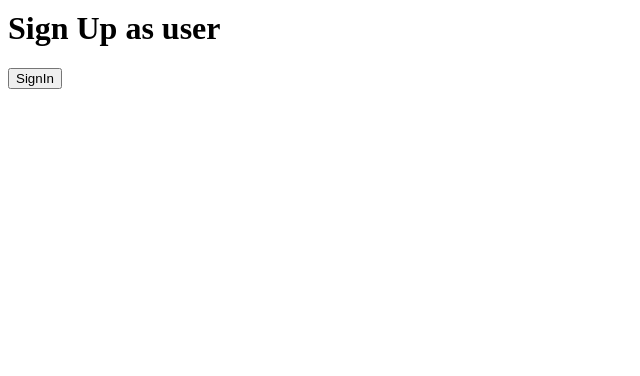
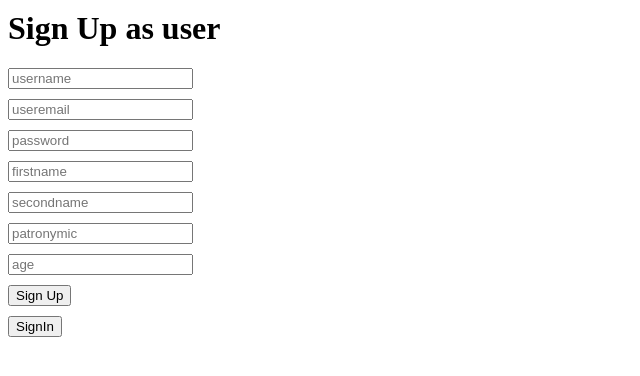
Before and after one commit to Radeon590/EventsHubJson, a React (Create React App) app in the folder events-hub-client/: page /signin in a window 1280 px wide. Both pictures are taken after a click on the button "SignUp". Shown: the top 376 px of the page, without its empty margins (0-640 px from the left). Built offline with nearby package versions, Linux system fonts and the light colour scheme.

Commit message:
client UserSignUp

```diff
--- a/events-hub-client/src/components/UserSignUp.js
+++ b/events-hub-client/src/components/UserSignUp.js
@@ -1,9 +1,54 @@
 import "../css/input-group.css";
+import { createUserAccount } from "../store/actionCreators/account";
+import { connect } from "react-redux";
+import { useRef } from "react";
 
-export default function UserSignUp(){
-    return(
+function UserSignUp({ onSignUp, createUserAccount }) {
+    const usernameInput = useRef(null);
+    const useremailInput = useRef(null);
+    const passwordInput = useRef(null);
+    const firstnameInput = useRef(null);
+    const secondnameInput = useRef(null);
+    const patronymicInput = useRef(null);
+    const ageInput = useRef(null);
+
+    function handleSignUp() {
+        const userData = {
+            username: usernameInput.current.value,
+            useremail: useremailInput.current.value,
+            password: passwordInput.current.value,
+            firstname: firstnameInput.current.value,
+            secondname: secondnameInput.current.value,
+            patronymic: patronymicInput.current.value,
+            age: ageInput.current.value
+        }
+        createUserAccount(userData);
+        onSignUp();
+    }
+
+    return (
         <div className="input-group">
-          <h1>Sign Up as user</h1>
+            <h1>Sign Up as user</h1>
+            <input type="text" placeholder="username" ref={usernameInput} />
+            <input type="email" placeholder="useremail" ref={useremailInput} />
+            <input type="password" placeholder="password" ref={passwordInput} />
+            <input type="text" placeholder="firstname" ref={firstnameInput} />
+            <input type="text" placeholder="secondname" ref={secondnameInput} />
+            <input type="text" placeholder="patronymic" ref={patronymicInput} />
+            <input type="number" placeholder="age" ref={ageInput} />
+            <button onClick={handleSignUp}>Sign Up</button>
         </div>
-      );
+    );
 }
+
+const mapStateToProps = state => {
+    return {
+
+    };
+};
+
+const mapDispatchToProps = {
+    createUserAccount
+};
+
+export default connect(mapStateToProps, mapDispatchToProps)(UserSignUp);
```
